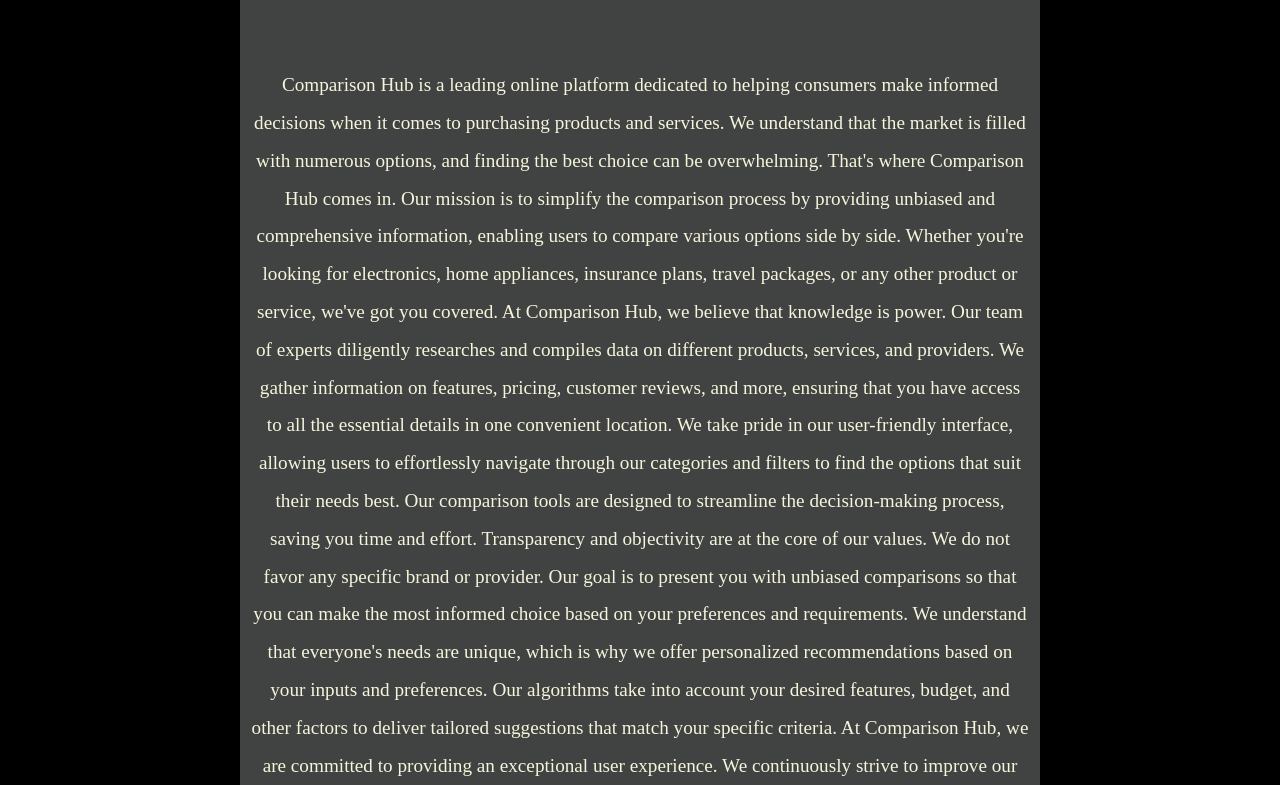
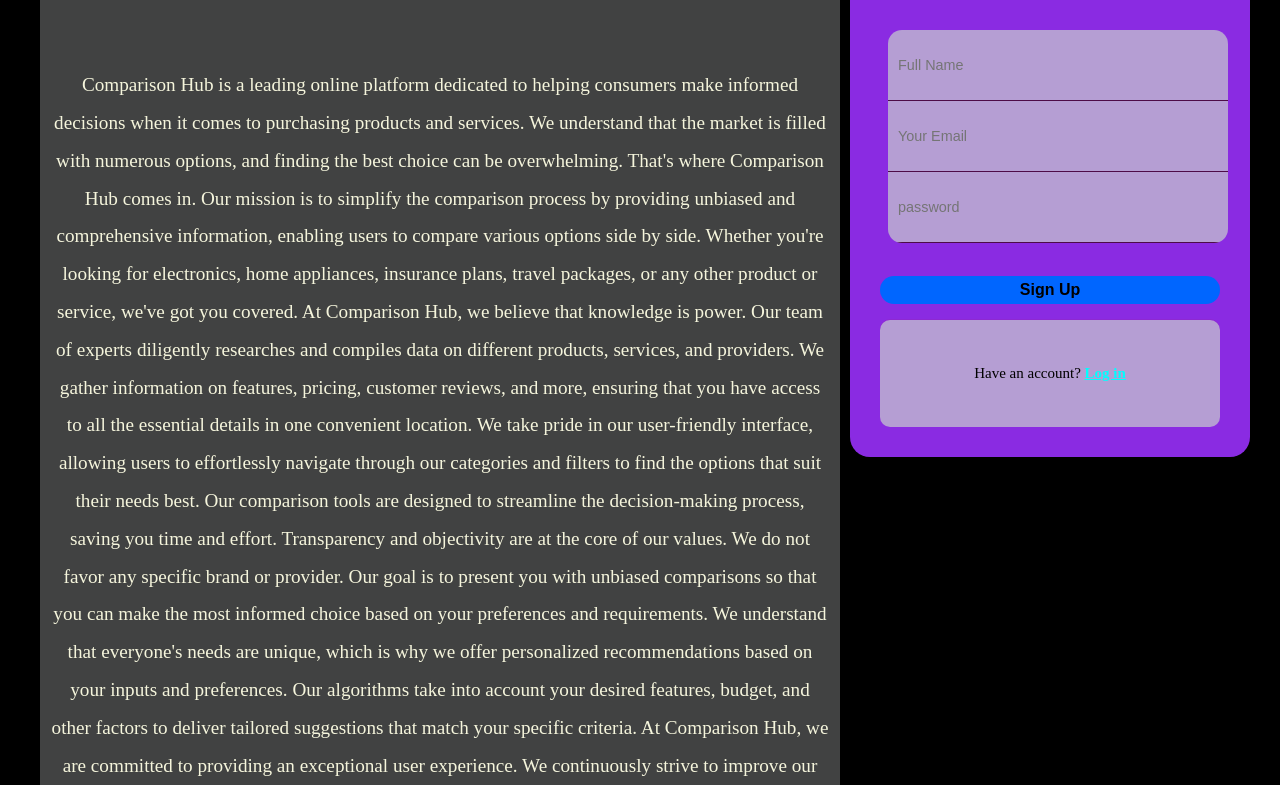
Before and after one commit to Priyan2190/comparsionhub, a plain HTML site: page index.html in a window 1280 px wide. Shown: the part 385-1170 px from the top of the page. Drawn offline with Linux system fonts and the light colour scheme.

Commit message:
Update real.css

```diff
--- a/real.css
+++ b/real.css
@@ -63,10 +63,7 @@
     margin: 20px;
 }
 
-#content {
-    float: left;
-    width: 100%;
-}
+
 
 #maincontent {
     margin: 0px 230px 0px 230px;
@@ -295,9 +292,20 @@
 
 }
 #form1{
-    float: center;
-    margin-left:400px ;
-    margin-top: 20px;
-    margin-bottom: 20px;
+
+    position: absolute;
+    top: 10px;
+    right: -170px;
+
 
 }
+#content {
+    float: left;
+    width: 100%;
+}
+#content1{
+    position: relative;
+    right: 200px;
+
+width: 100%;
+}
```
